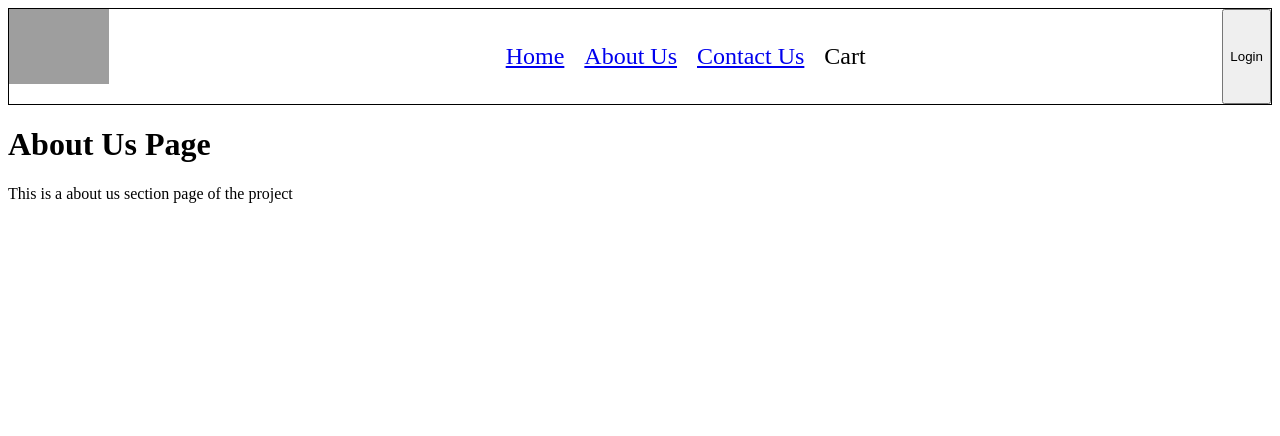
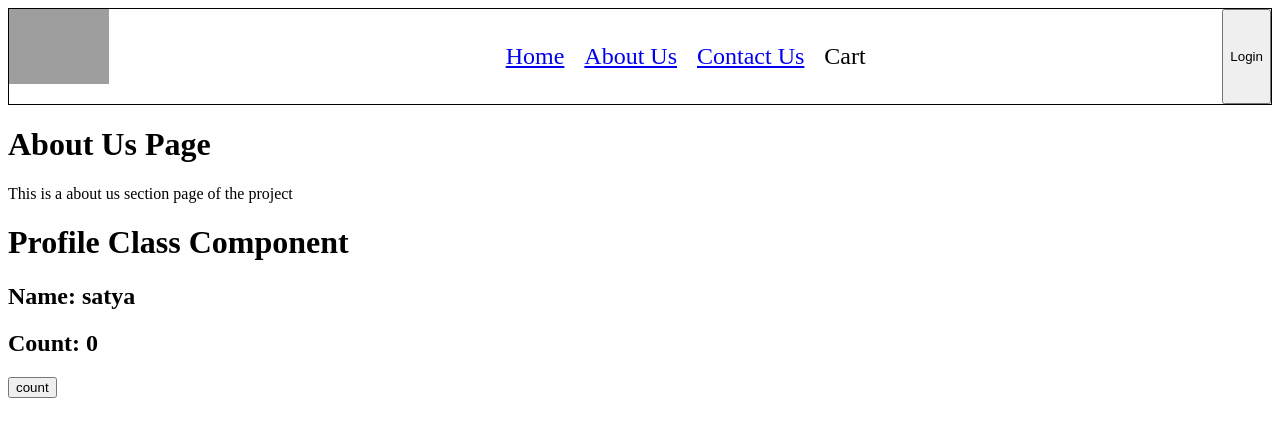
Before and after one commit to satyajitnayk/namaste-react, a React (Vite) app: page /about in a window 1280 px wide. Shown: the top 436 px of the page. Built offline with nearby package versions, Linux system fonts and the light colour scheme; grey boxes are pictures that could not be loaded.

Commit message:
Add nested routing & class based component.

```diff
--- a/src/components/About.js
+++ b/src/components/About.js
@@ -1,8 +1,12 @@
+import Profile from './ProfileClass';
+// import Profile from './Profile';
+//
 const About = () => {
   return (
     <div>
       <h1>About Us Page</h1>
       <p>This is a about us section page of the project</p>
+      <Profile name="satya" />
     </div>
   );
 };
--- /dev/null
+++ b/src/components/Profile.js
@@ -0,0 +1,20 @@
+import { useState } from 'react';
+
+const Profile = () => {
+  const [count, setCount] = useState(0);
+  return (
+    <div>
+      <h1>Profile Us Page</h1>
+      <h2>Count: {count}</h2>
+      <button
+        onClick={() => {
+          setCount(count + 1);
+        }}
+      >
+        count
+      </button>
+    </div>
+  );
+};
+
+export default Profile;
--- /dev/null
+++ b/src/components/ProfileClass.js
@@ -0,0 +1,33 @@
+import React from 'react';
+
+class Profile extends React.Component {
+  constructor(props) {
+    super(props);
+    this.state = {
+      count: 0,
+    };
+  }
+
+  componentDidMount() {
+    // function called after render.
+  }
+
+  render() {
+    return (
+      <div>
+        <h1>Profile Class Component</h1>
+        <h2>Name: {this.props.name}</h2>
+        <h2>Count: {this.state.count}</h2>
+        <button
+          onClick={() => {
+            this.setState({ count: this.state.count + 1 });
+          }}
+        >
+          count
+        </button>
+      </div>
+    );
+  }
+}
+
+export default Profile;
```
Also changed, not shown: src/App.js (+7 -0 lines), 1 other file (tests, documents, lock files or other folders).
